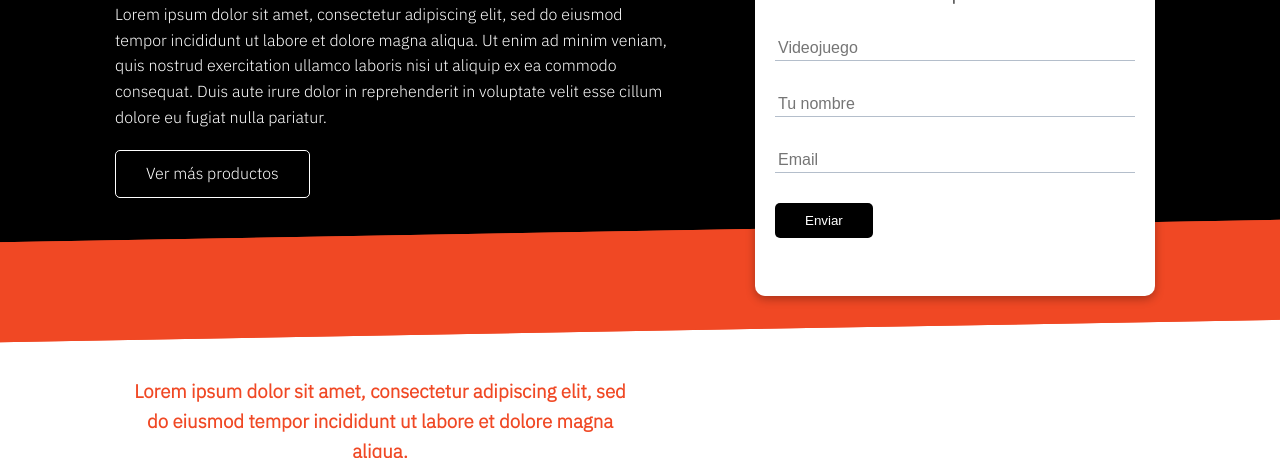
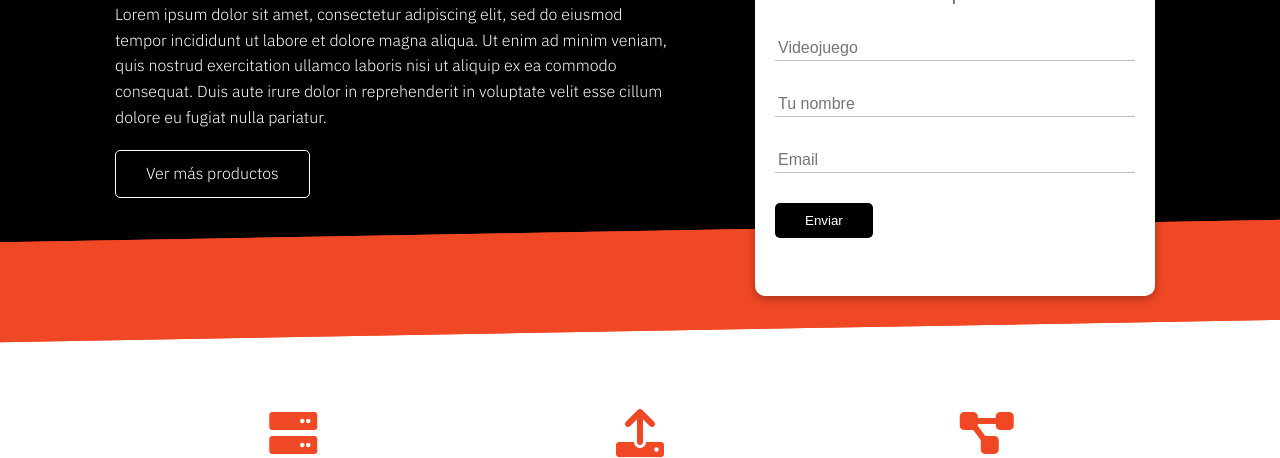
Before and after one commit to modoroot/Front-end-Web-Responsive---Framerate, a plain HTML site: page index.html in a window 1280 px wide. Shown: the part 209-667 px from the top of the page. Drawn offline with Linux system fonts and the light colour scheme.

Commit message:
Cuarto commit

```diff
--- a/css/styles.css
+++ b/css/styles.css
@@ -94,7 +94,7 @@ img {
     gap: 30px;
 }
 
-.showcase-text{
+.showcase-text {
     animation: slideLeft 1s ease-in;
 }
 
@@ -157,15 +157,18 @@ img {
 .stats-heading {
     max-width: 500px;
     margin: auto;
+    text-align: center;
 }
 
 .stats .grid h3 {
     font-size: 35px;
+    text-align: center;
 }
 
 .stats .grid p {
     font-size: 20px;
     font-weight: bold;
+    text-align: center;
 }
 
 .cli .grid {
@@ -323,36 +326,41 @@ img {
 }
 
 /* Animaciones */
-@keyframes slideLeft{
+@keyframes slideLeft {
     0% {
         transform: translateX(-100%);
     }
+
     100% {
         transform: translateX(0);
     }
 }
 
-@keyframes slideRight{
+@keyframes slideRight {
     0% {
         transform: translateX(100%);
     }
+
     100% {
         transform: translateX(0);
     }
 }
 
-@keyframes slideTop{
+@keyframes slideTop {
     0% {
         transform: translateY(-100%);
     }
+
     100% {
         transform: translateX(0);
     }
 }
-@keyframes slideBottom{
+
+@keyframes slideBottom {
     0% {
         transform: translateY(100%);
     }
+
     100% {
         transform: translateX(0);
     }
@@ -403,6 +411,7 @@ img {
 }
 
 /*Multiplicador de la fuente base*/
+/* Esto es como un "mini framework" del tamaño de la letra */
 .my-1 {
     margin: 1rem 0;
 }
--- a/index.html
+++ b/index.html
@@ -59,8 +59,6 @@
     <section class="stats">
         <div class="container">
             <h3 class="stats-heading text-center my-1">
-                Lorem ipsum dolor sit amet, consectetur adipiscing elit, sed do eiusmod tempor incididunt ut labore
-                et dolore magna aliqua.
             </h3>
             <div class="grid grid-3 text-center my-4">
                 <div>
```
